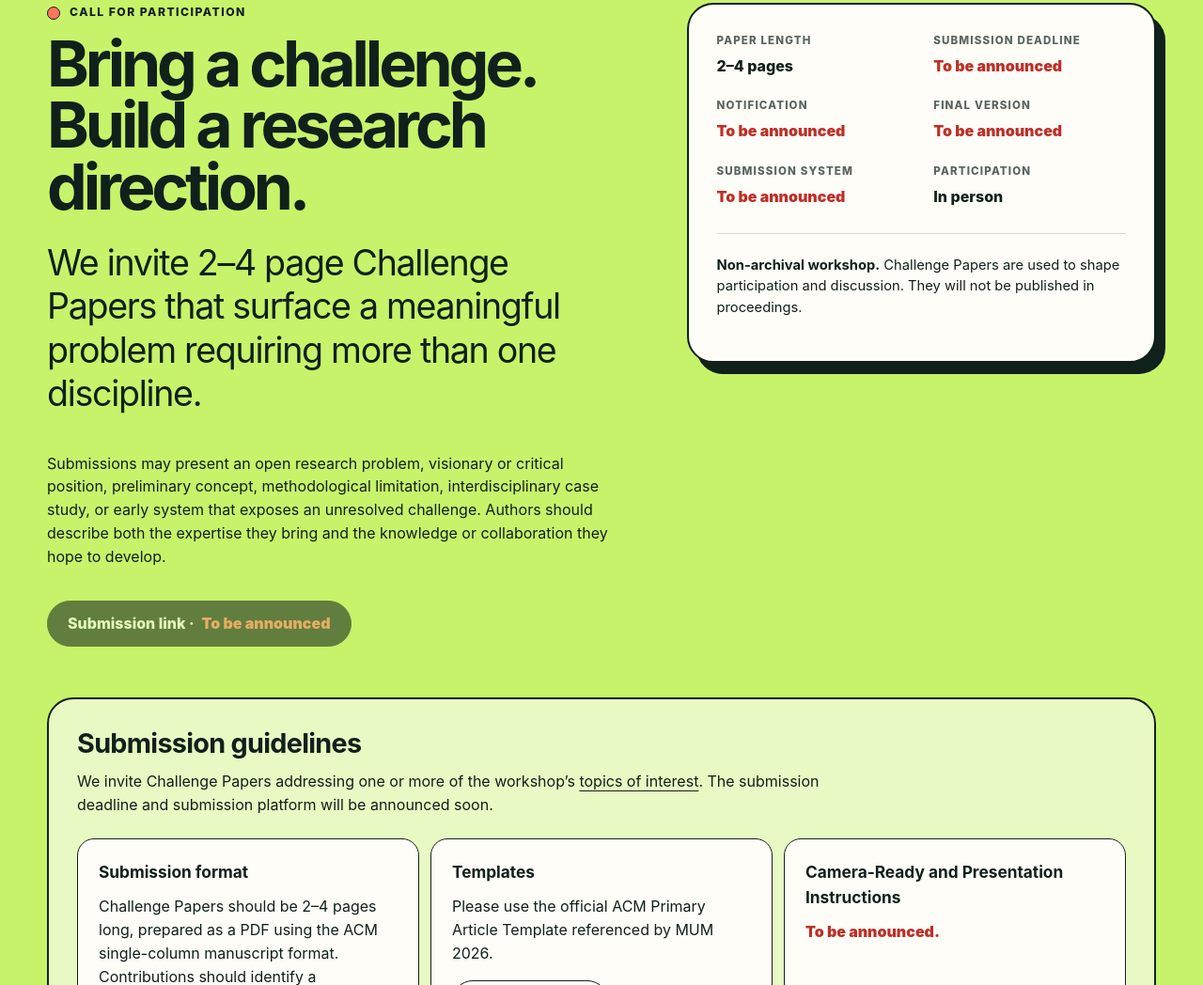
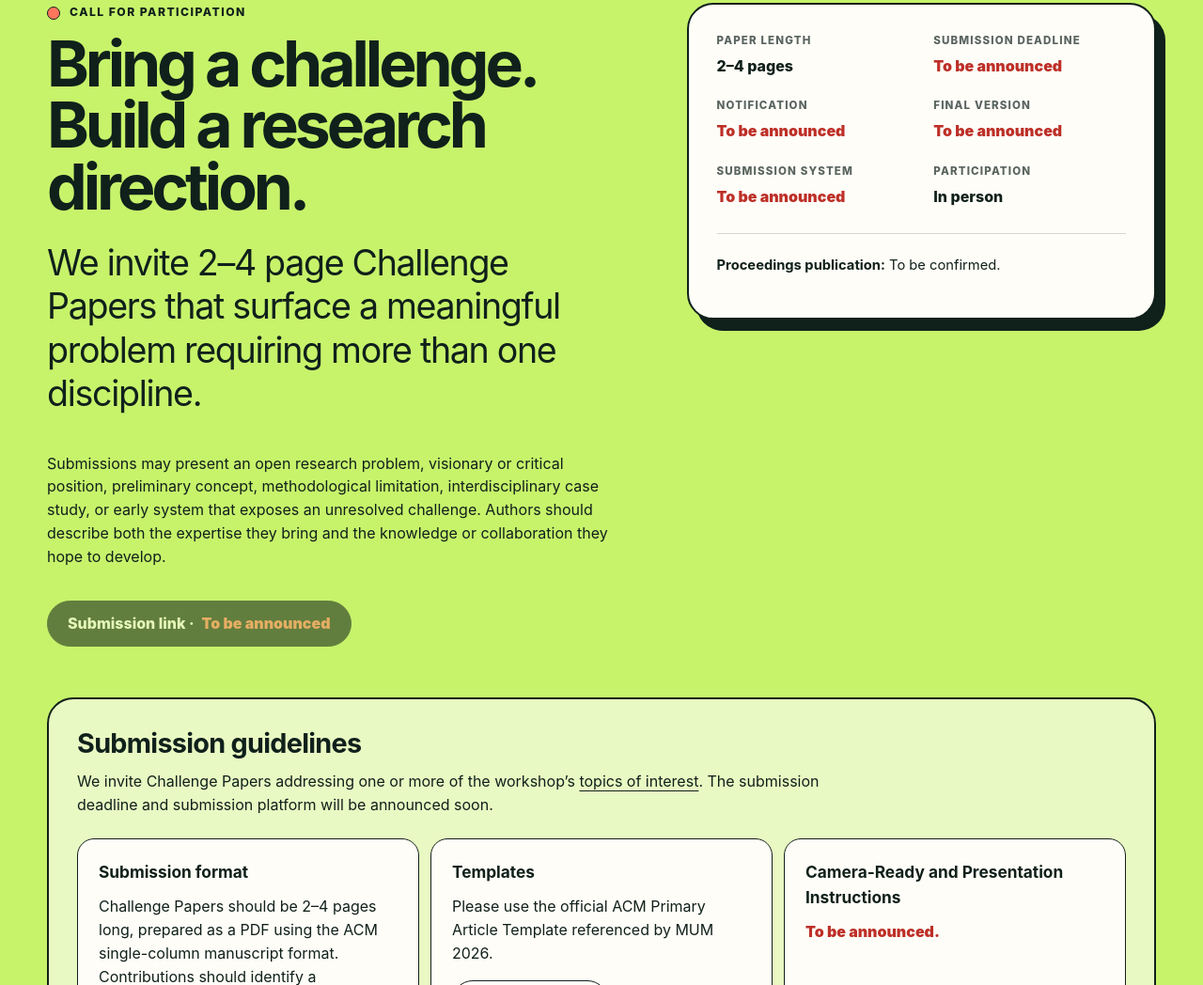
Before and after one commit to WMT2026Workshop/WMT2026Workshop.github.io, a plain HTML site: page index.html in a window 1280 px wide. Shown: the part 2708-3756 px from the top of the page at 94% size. Drawn offline with Linux system fonts and the light colour scheme.

Commit message:
Update notice about workshop publication status

```diff
--- a/index.html
+++ b/index.html
@@ -402,7 +402,7 @@
             <div><dt>Submission system</dt><dd><span class="tba">To be announced</span></dd></div>
             <div><dt>Participation</dt><dd>In person</dd></div>
           </dl>
-          <p class="notice"><strong>Non-archival workshop.</strong> Challenge Papers are used to shape participation and discussion. They will not be published in proceedings.</p>
+          <p class="notice"><strong>Proceedings publication:</strong> To be confirmed.</p>
         </aside>
       </div>
       <div class="wrap">
```
